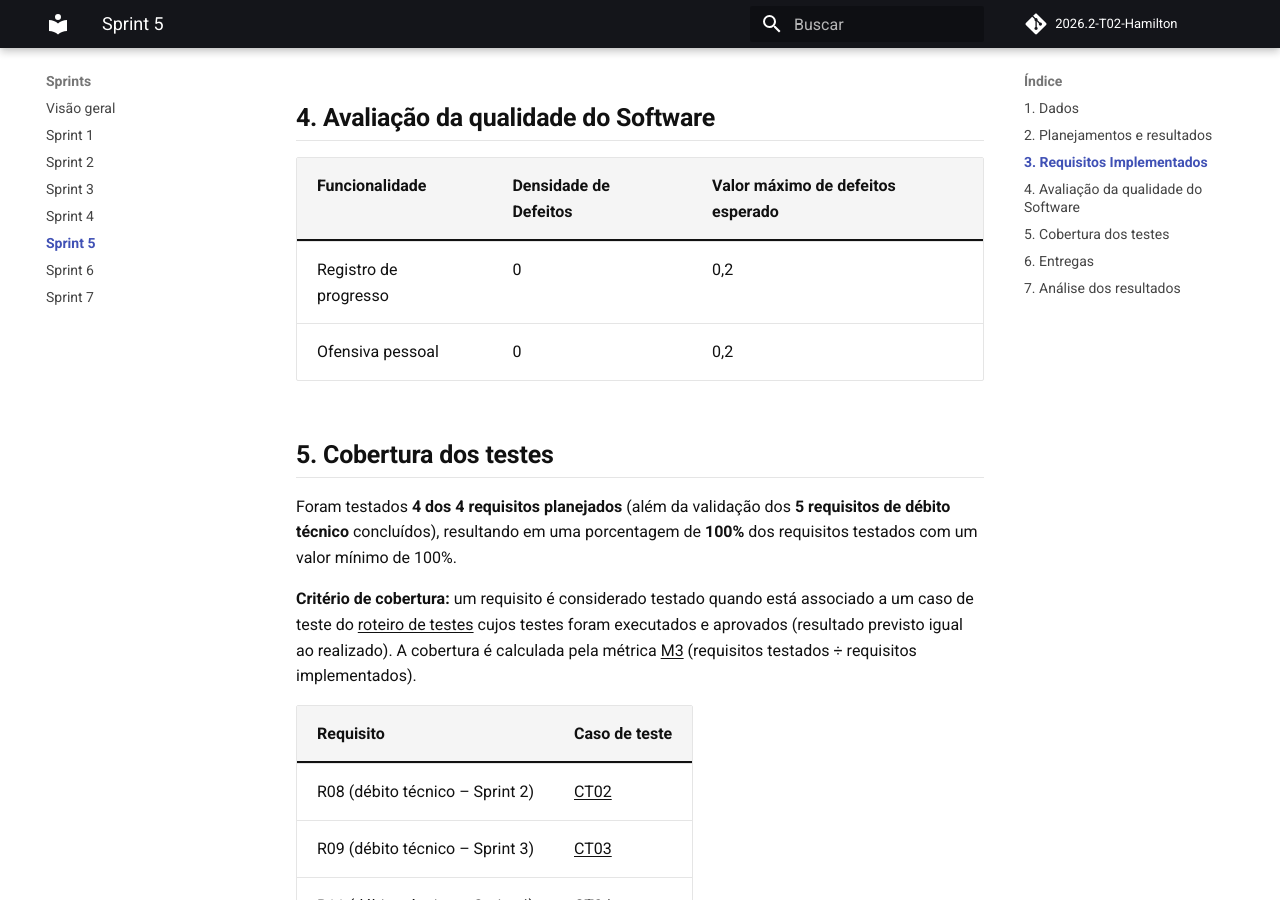
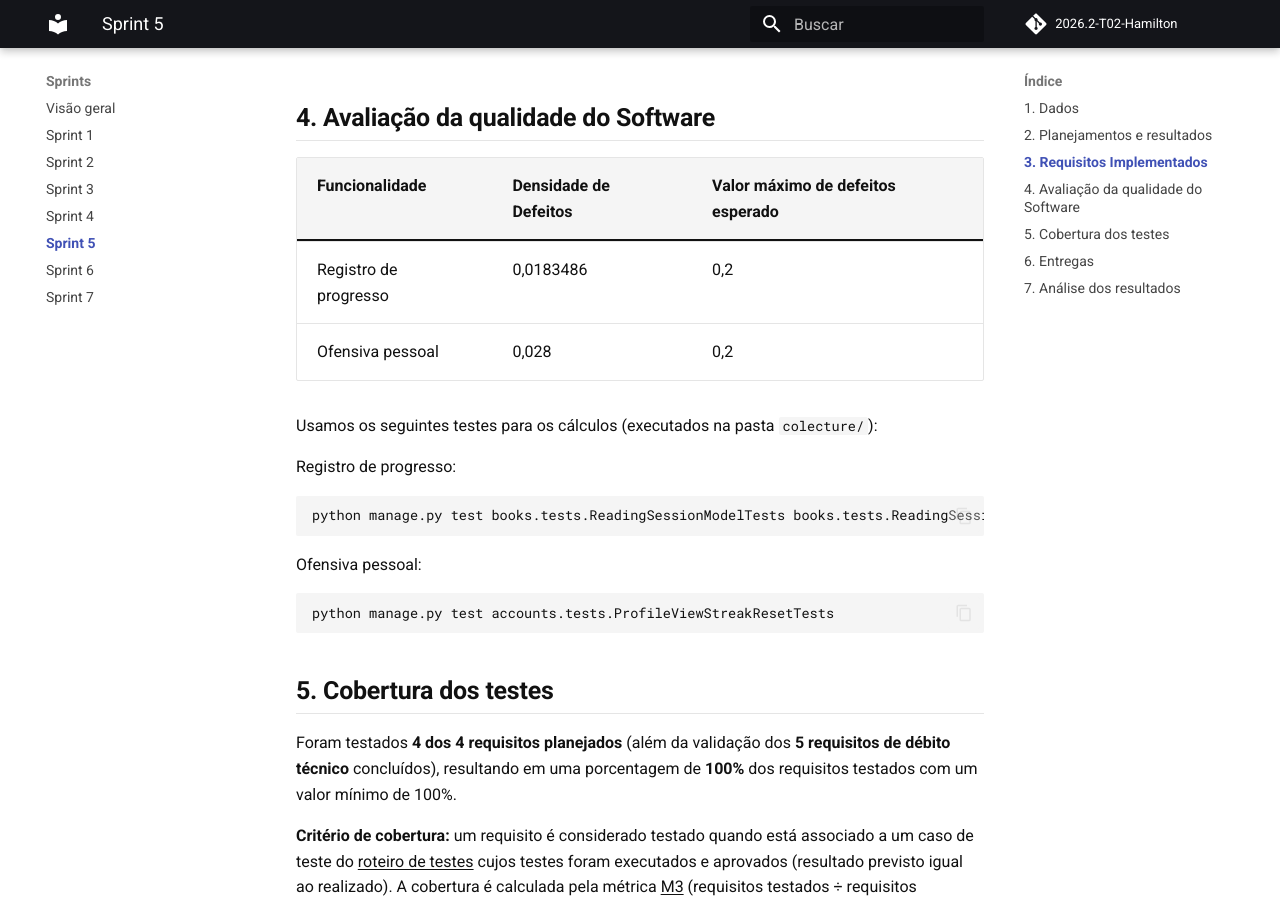
Before and after one commit to FGA0138-MDS-Ajax/2026.2-T02-Hamilton, an MkDocs documentation site: the page built from docs/sprints/sprint5.md, in a window 1280 px wide and 900 px high, scrolled down 1567 px. Built offline with MkDocs 1.6.1 and Material for MkDocs 9.7.7, drawn with Linux system fonts in a browser that asks for light colours; comment, search, counter and statistics services are not loaded; some of the changed text lies outside the part shown.

Commit message:
docs(sprints): adiciona comandos de teste, defeitos e densidades atualizadas

````diff
--- a/docs/sprints/sprint5.md
+++ b/docs/sprints/sprint5.md
@@ -33,8 +33,22 @@ O valor esperado de conclusão de cada requisito é de **70%**.
 
 | Funcionalidade        | Densidade de Defeitos | Valor máximo de defeitos esperado |
 | --------------------- | --------------------- | --------------------------------- |
-| Registro de progresso | 0                     | 0,2                               |
-| Ofensiva pessoal      | 0                     | 0,2                               |
+| Registro de progresso | 0,0183486             | 0,2                               |
+| Ofensiva pessoal      | 0,028                 | 0,2                               |
+
+Usamos os seguintes testes para os cálculos (executados na pasta `colecture/`):
+
+Registro de progresso:
+
+```bash
+python manage.py test books.tests.ReadingSessionModelTests books.tests.ReadingSessionFormTests books.tests.ReadingSessionViewTests books.tests.ReadingSessionStreakViewTests books.tests.ReadingSessionProgressAndGoalTests books.tests.SaveReadingSessionViewTests books.tests.ReadingSessionDataModelTests books.tests.SessionApiBase books.tests.CreateReadingSessionApiTests books.tests.ListReadingSessionsApiTests books.tests.EditReadingSessionApiTests books.tests.RegisterReadingSessionSharedHelperTests books.tests.BookshelfDatabaseSourceTests books.tests.ReadingSessionScriptTests accounts.tests.CTEstantePerfil
+```
+
+Ofensiva pessoal:
+
+```bash
+python manage.py test accounts.tests.ProfileViewStreakResetTests
+```
 
 ## 5. Cobertura dos testes
 
@@ -111,7 +125,7 @@ Comparação dos valores registrados neste relatório com as metas do [plano GQM
 | Métrica | Meta | Resultado | Situação |
 | ------- | ---- | --------- | -------- |
 | M1 – Taxa de conclusão | No mínimo 70% | 100% (requisitos planejados e débitos técnicos) | Atingida |
-| M2 – Densidade de defeitos | No máximo 0,2 | 0 em todas as funcionalidades | Atingida |
+| M2 – Densidade de defeitos | No máximo 0,2 | 0,0183486 (Registro de progresso); 0,028 (Ofensiva pessoal) | Atingida |
 | M3 – Cobertura de requisitos | 100% | 100% (4 de 4 planejados e 5 de débito técnico) | Atingida |
 
 Nenhum [critério de replanejamento](../visao/projeto.md#criterios-de-replanejamento) foi acionado.
````
Also changed, not shown: docs/sprints/sprint1.md (+14 -0 lines), docs/sprints/sprint2.md (+10 -0 lines), docs/sprints/sprint3.md (+10 -0 lines), docs/sprints/sprint4.md (+14 -0 lines).
